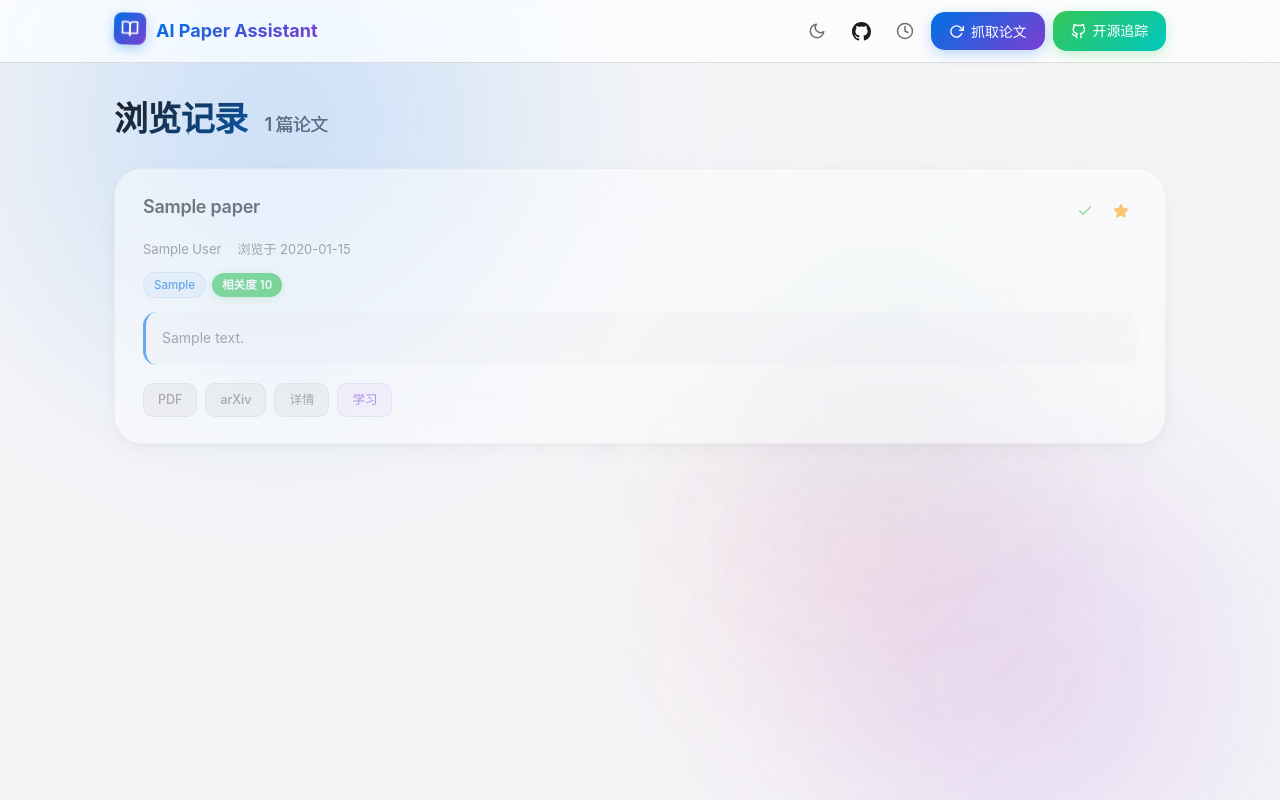
After one commit to fbwnbnb-oss/ai-paper-assistant, a Flask app: page /history in a window 1280 px wide. The commit adds this page. Run offline with Flask 3, Linux system fonts and the light colour scheme; tables that the repository leaves empty hold one stand-in row (values such as "Sample post").

Commit message:
feat: 搜索结果累积+浏览记录功能+改进抓取提示

```diff
--- a/app.py
+++ b/app.py
@@ -3,7 +3,7 @@ from datetime import datetime, date
 from models import (init_db, get_papers_by_date, get_all_dates, update_paper_status,
                     get_study_record, save_study_record, get_study_history,
                     save_opensource_project, get_opensource_projects, update_opensource_status,
-                    get_opensource_dates)
+                    get_opensource_dates, record_view, get_view_history)
 from fetcher import fetch_and_save
 from apscheduler.schedulers.background import BackgroundScheduler
 
@@ -16,8 +16,8 @@ scheduler = BackgroundScheduler()
 def scheduled_fetch():
     print(f"[{datetime.now()}] Scheduled fetch started...")
     try:
-        count = fetch_and_save()
-        print(f"[{datetime.now()}] Fetched {count} new papers")
+        result = fetch_and_save()
+        print(f"[{datetime.now()}] Found {result['total']} papers, {result['new']} new")
     except Exception as e:
         print(f"[{datetime.now()}] Fetch error: {e}")
 
@@ -58,6 +58,7 @@ def paper_detail(arxiv_id):
     if not paper:
         return "Paper not found", 404
 
+    record_view(arxiv_id)
     return render_template('paper.html', paper=dict(paper))
 
 
@@ -82,9 +83,10 @@ def fetch_now():
         keywords = data.get('keywords', None)
         if isinstance(keywords, str):
             keywords = [kw.strip() for kw in keywords.split(',') if kw.strip()]
-        count = fetch_and_save(custom_keywords=keywords if keywords else None)
-        kw_msg = f" (关键词: {', '.join(keywords)})" if keywords else ""
-        return jsonify({'success': True, 'message': f'抓取到 {count} 篇新论文{kw_msg}', 'count': count})
+        result = fetch_and_save(custom_keywords=keywords if keywords else None)
+        kw_msg = f"（关键词: {', '.join(keywords)}）" if keywords else ""
+        msg = f"找到 {result['total']} 篇论文，{result['new']} 篇新增{kw_msg}"
+        return jsonify({'success': True, 'message': msg, 'count': result['total']})
     except Exception as e:
         return jsonify({'success': False, 'error': str(e)}), 500
 
@@ -229,13 +231,19 @@ def opensource_toggle_favorite():
     return jsonify({'success': True})
 
 
+@app.route('/history')
+def history_page():
+    papers = get_view_history()
+    return render_template('history.html', papers=papers)
+
+
 if __name__ == '__main__':
     today = date.today().strftime('%Y-%m-%d')
     if not get_papers_by_date(today):
         print("No papers for today, fetching...")
         try:
-            count = fetch_and_save()
-            print(f"Fetched {count} papers")
+            result = fetch_and_save()
+            print(f"Found {result['total']} papers, {result['new']} new")
         except Exception as e:
             print(f"Initial fetch failed: {e}")
 
--- a/fetcher.py
+++ b/fetcher.py
@@ -95,15 +95,18 @@ def fetch_papers(max_results: int = 80, top_n: int = 10, custom_keywords: list =
     return top_papers
 
 
-def fetch_and_save(max_results: int = 80, top_n: int = 10, custom_keywords: list = None) -> int:
-    """Fetch papers and save them to the database. Returns number of new papers saved."""
+def fetch_and_save(max_results: int = 80, top_n: int = 10, custom_keywords: list = None) -> dict:
+    """Fetch papers and save them to the database. Returns stats dict."""
     papers = fetch_papers(max_results=max_results, top_n=top_n, custom_keywords=custom_keywords)
     today = datetime.now().strftime('%Y-%m-%d')
 
     new_count = 0
+    updated_count = 0
     for paper in papers:
         if not paper_exists(paper['arxiv_id']):
             new_count += 1
+        else:
+            updated_count += 1
         save_paper(paper, today)
 
-    return new_count
+    return {'total': len(papers), 'new': new_count, 'updated': updated_count}
--- a/models.py
+++ b/models.py
@@ -73,6 +73,13 @@ def init_db():
                 is_favorite INTEGER DEFAULT 0,
                 updated_at TEXT NOT NULL,
                 FOREIGN KEY (repo_id) REFERENCES opensource_projects(repo_id)
+            )
+        """)
+        conn.execute("""
+            CREATE TABLE IF NOT EXISTS view_history (
+                arxiv_id TEXT PRIMARY KEY,
+                viewed_at TEXT NOT NULL,
+                FOREIGN KEY (arxiv_id) REFERENCES papers(arxiv_id)
             )
         """)
 
@@ -274,3 +281,26 @@ def update_opensource_status(repo_id: str, is_read: bool = None, is_favorite: bo
                 INSERT INTO opensource_status (repo_id, is_read, is_favorite, updated_at)
                 VALUES (?, ?, ?, ?)
             """, (repo_id, 1 if is_read else 0, 1 if is_favorite else 0, now))
+
+
+def record_view(arxiv_id: str):
+    with get_db() as conn:
+        now = datetime.now().isoformat()
+        conn.execute("""
+            INSERT INTO view_history (arxiv_id, viewed_at) VALUES (?, ?)
+            ON CONFLICT(arxiv_id) DO UPDATE SET viewed_at = excluded.viewed_at
+        """, (arxiv_id, now))
+
+
+def get_view_history():
+    with get_db() as conn:
+        rows = conn.execute("""
+            SELECT p.*, vh.viewed_at,
+                   COALESCE(ps.is_read, 0) as is_read,
+                   COALESCE(ps.is_favorite, 0) as is_favorite
+            FROM view_history vh
+            JOIN papers p ON vh.arxiv_id = p.arxiv_id
+            LEFT JOIN paper_status ps ON p.arxiv_id = ps.arxiv_id
+            ORDER BY vh.viewed_at DESC
+        """).fetchall()
+        return [dict(row) for row in rows]
--- a/templates/base.html
+++ b/templates/base.html
@@ -57,6 +57,14 @@
                     <path d="M12 0C5.37 0 0 5.37 0 12c0 5.31 3.435 9.795 8.205 11.385.6.105.825-.255.825-.57 0-.285-.015-1.23-.015-2.235-3.015.555-3.795-.735-4.035-1.41-.135-.345-.72-1.41-1.23-1.695-.42-.225-1.02-.78-.015-.795.945-.015 1.62.87 1.845 1.23 1.08 1.815 2.805 1.305 3.495.99.105-.78.42-1.305.765-1.605-2.67-.3-5.46-1.335-5.46-5.925 0-1.305.465-2.385 1.23-3.225-.12-.3-.54-1.53.12-3.18 0 0 1.005-.315 3.3 1.23.96-.27 1.98-.405 3-.405s2.04.135 3 .405c2.295-1.56 3.3-1.23 3.3-1.23.66 1.65.24 2.88.12 3.18.765.84 1.23 1.905 1.23 3.225 0 4.605-2.805 5.625-5.475 5.925.435.375.81 1.095.81 2.22 0 1.605-.015 2.895-.015 3.3 0 .315.225.69.825.57A12.02 12.02 0 0 0 24 12c0-6.63-5.37-12-12-12z"/>
                 </svg>
             </button>
+
+            <!-- History -->
+            <a href="/history" class="icon-btn" title="浏览记录" aria-label="浏览记录">
+                <svg width="18" height="18" viewBox="0 0 24 24" fill="none" stroke="currentColor" stroke-width="2" stroke-linecap="round" stroke-linejoin="round">
+                    <circle cx="12" cy="12" r="10"/>
+                    <polyline points="12 6 12 12 16 14"/>
+                </svg>
+            </a>
 
             <!-- Fetch papers -->
             <button id="fetch-btn" class="btn" style="gap:7px">
--- /dev/null
+++ b/templates/history.html
@@ -0,0 +1,66 @@
+{% extends "base.html" %}
+
+{% block title %}浏览记录 — AI Paper Assistant{% endblock %}
+
+{% block content %}
+<div class="page-header">
+    <h1>浏览记录 <span class="count">{{ papers|length }} 篇论文</span></h1>
+</div>
+
+{% if papers %}
+<div class="paper-list">
+    {% for p in papers %}
+    <div class="paper-card {% if p.is_read %}read{% endif %}">
+        <div class="paper-header">
+            <h2><a href="/paper/{{ p.arxiv_id }}">{{ p.title }}</a></h2>
+            <div class="paper-actions">
+                <button class="action-btn {% if p.is_read %}active-read{% endif %}"
+                        onclick="toggleRead('{{ p.arxiv_id }}', {{ 'true' if p.is_read else 'false' }})"
+                        title="标记已读">
+                    <svg width="16" height="16" viewBox="0 0 24 24" fill="none" stroke="currentColor" stroke-width="2" stroke-linecap="round" stroke-linejoin="round">
+                        <polyline points="20 6 9 17 4 12"/>
+                    </svg>
+                </button>
+                <button class="action-btn {% if p.is_favorite %}active-fav{% endif %}"
+                        onclick="toggleFavorite('{{ p.arxiv_id }}', {{ 'true' if p.is_favorite else 'false' }})"
+                        title="收藏">
+                    <svg width="16" height="16" viewBox="0 0 24 24" fill="{% if p.is_favorite %}currentColor{% else %}none{% endif %}" stroke="currentColor" stroke-width="2" stroke-linecap="round" stroke-linejoin="round">
+                        <polygon points="12 2 15.09 8.26 22 9.27 17 14.14 18.18 21.02 12 17.77 5.82 21.02 7 14.14 2 9.27 8.91 8.26 12 2"/>
+                    </svg>
+                </button>
+            </div>
+        </div>
+
+        <div class="paper-meta">
+            <span class="authors">{{ p.authors }}</span>
+            <span>浏览于 {{ p.viewed_at[:16].replace('T', ' ') }}</span>
+        </div>
+
+        <div class="tags-row">
+            {% for cat in p.categories.split(', ')[:4] %}
+            <span class="cat-tag">{{ cat }}</span>
+            {% endfor %}
+            <span class="score-badge">相关度 {{ p.relevance_score }}</span>
+        </div>
+
+        {% if p.summary %}
+        <div class="paper-summary">{{ p.summary[:200] }}{% if p.summary|length > 200 %}…{% endif %}</div>
+        {% endif %}
+
+        <div class="paper-footer">
+            <a href="{{ p.pdf_url }}" target="_blank" rel="noopener" class="link-btn">PDF</a>
+            <a href="https://arxiv.org/abs/{{ p.arxiv_id }}" target="_blank" rel="noopener" class="link-btn">arXiv</a>
+            <a href="/paper/{{ p.arxiv_id }}" class="link-btn">详情</a>
+            <a href="/study/{{ p.arxiv_id }}" class="link-btn" style="background:rgba(125,61,209,0.08);color:var(--purple);border-color:rgba(125,61,209,0.14)">学习</a>
+        </div>
+    </div>
+    {% endfor %}
+</div>
+{% else %}
+<div class="empty-state">
+    <span class="empty-icon">📚</span>
+    <p>暂无浏览记录</p>
+    <small>点击论文进入详情页即可自动记录</small>
+</div>
+{% endif %}
+{% endblock %}
```
